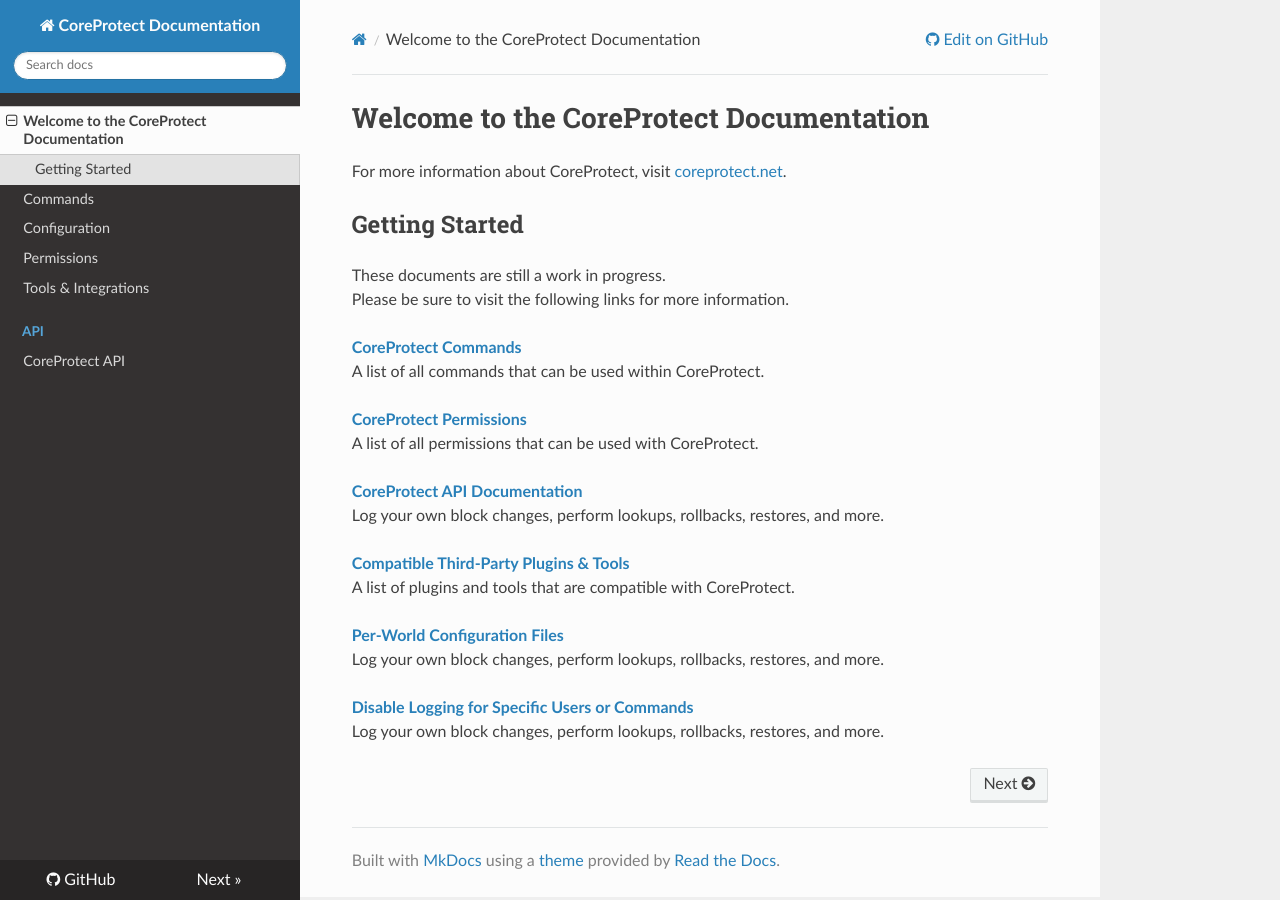
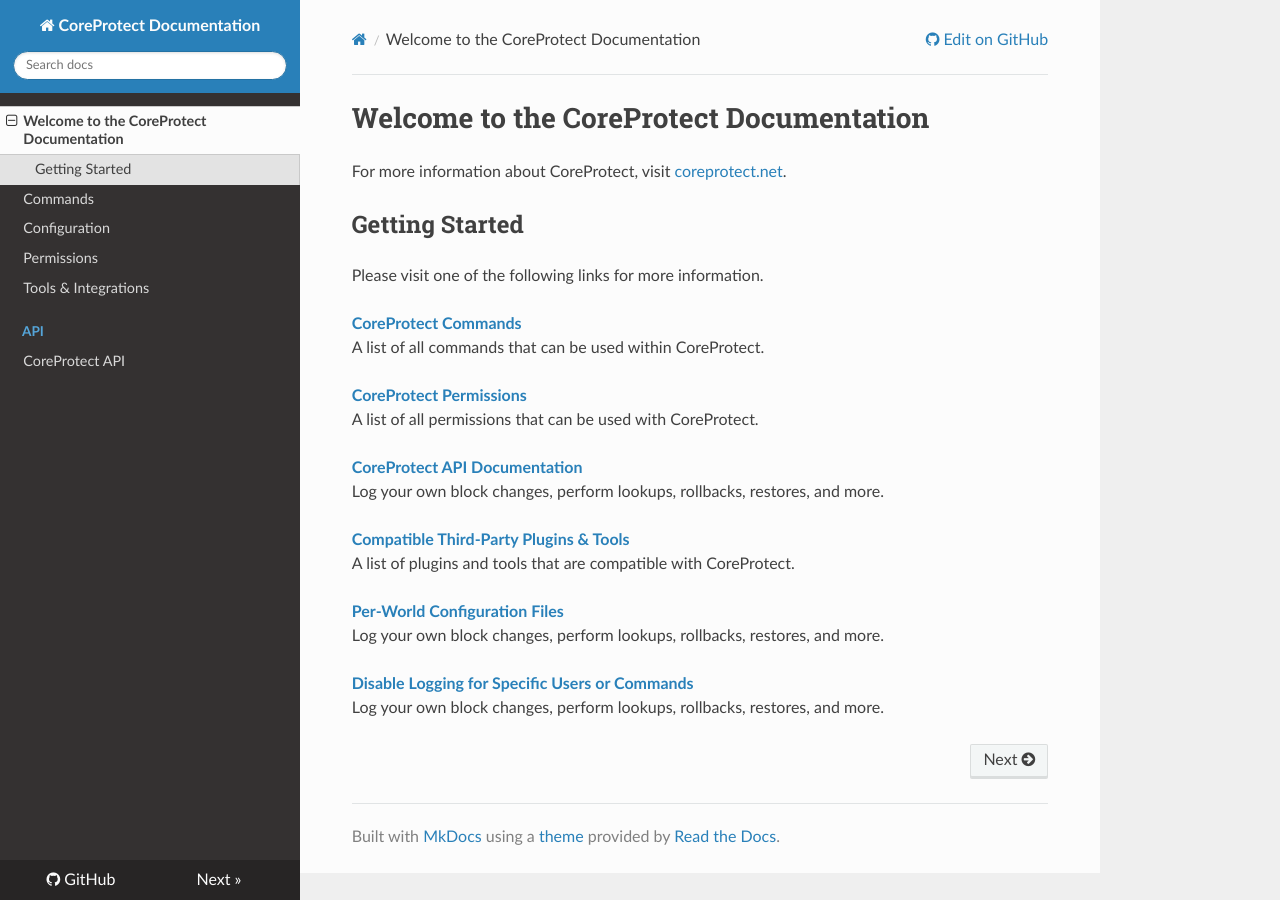
Before and after one commit to PlayPro/CoreProtect, an MkDocs documentation site: the page built from docs/index.md, in a window 1280 px wide. Built offline with MkDocs 1.6.1, drawn with Linux system fonts in a browser that asks for light colours; nearby versions of some CDN libraries.

Commit message:
Minor description update to documentation

```diff
--- a/docs/index.md
+++ b/docs/index.md
@@ -4,8 +4,7 @@ For more information about CoreProtect, visit [coreprotect.net](http://coreprote
 
 ## Getting Started
 
-These documents are still a work in progress.
-Please be sure to visit the following links for more information.
+Please visit one of the following links for more information.
 
 [**CoreProtect Commands**](/commands/)
 A list of all commands that can be used within CoreProtect.
```
